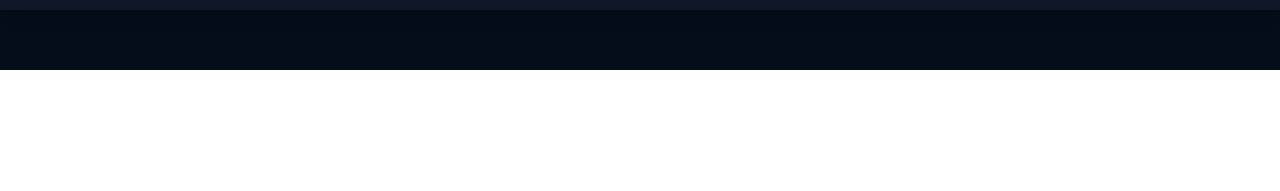
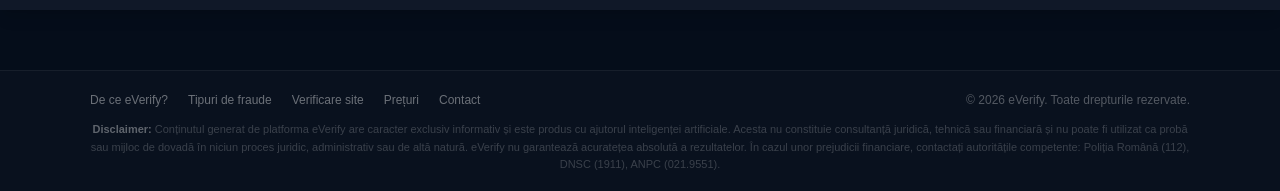
Before and after one commit to everifyro/everify, a Next.js app: page / in a window 1280 px wide. Shown: the part 790-981 px from the top of the page. Before the commit the page ends 860 px from the top, so only its background shows below. Built offline with nearby package versions, Linux system fonts and the light colour scheme; no server answers.

Commit message:
disclaimer global footer, SEO meta tags, pagina de-ce-everify

```diff
--- a/app/layout.tsx
+++ b/app/layout.tsx
@@ -16,8 +16,17 @@ const geistMono = Geist_Mono({
 });
 
 export const metadata: Metadata = {
-  title: "eVerify — Protecție Anti-Scam",
-  description: "Verifică mesaje suspecte cu AI. Protejează-te de scam-uri online.",
+  title: "eVerify — Protecție Anti-Scam România",
+  description: "Verificați mesaje suspecte și site-uri web cu ajutorul inteligenței artificiale. Platforma românească anti-scam cu peste 200 tipuri de fraude documentate.",
+  keywords: "scam, frauda, verificare, anti-scam, Romania, escrocherie, phishing, verificare site",
+  openGraph: {
+    title: "eVerify — Protecție Anti-Scam România",
+    description: "Verificați mesaje suspecte și site-uri web cu ajutorul inteligenței artificiale.",
+    url: "https://everify.ro",
+    siteName: "eVerify",
+    locale: "ro_RO",
+    type: "website",
+  },
 };
 
 export default function RootLayout({
@@ -33,6 +42,33 @@ export default function RootLayout({
       <body className="min-h-full flex flex-col">
         <Header />
         {children}
+
+        {/* Footer Disclaimer Global */}
+        <footer style={{
+          background: 'rgba(5,13,26,0.98)',
+          borderTop: '1px solid rgba(255,255,255,0.06)',
+          padding: '20px 24px',
+          marginTop: 'auto'
+        }}>
+          <div style={{ maxWidth: 1100, margin: '0 auto' }}>
+            <div style={{ display: 'flex', justifyContent: 'space-between', alignItems: 'center', flexWrap: 'wrap', gap: 16, marginBottom: 12 }}>
+              <div style={{ display: 'flex', gap: 20, flexWrap: 'wrap' }}>
+                <a href="/de-ce-everify" style={{ color: 'rgba(255,255,255,0.4)', fontSize: 12, textDecoration: 'none' }}>De ce eVerify?</a>
+                <a href="/scam-types" style={{ color: 'rgba(255,255,255,0.4)', fontSize: 12, textDecoration: 'none' }}>Tipuri de fraude</a>
+                <a href="/check-url" style={{ color: 'rgba(255,255,255,0.4)', fontSize: 12, textDecoration: 'none' }}>Verificare site</a>
+                <a href="/prices" style={{ color: 'rgba(255,255,255,0.4)', fontSize: 12, textDecoration: 'none' }}>Prețuri</a>
+                <a href="/contact" style={{ color: 'rgba(255,255,255,0.4)', fontSize: 12, textDecoration: 'none' }}>Contact</a>
+              </div>
+              <span style={{ fontSize: 12, color: 'rgba(255,255,255,0.3)' }}>
+                © {new Date().getFullYear()} eVerify. Toate drepturile rezervate.
+              </span>
+            </div>
+            <p style={{ fontSize: 11, color: 'rgba(255,255,255,0.2)', margin: 0, lineHeight: 1.6, textAlign: 'center' }}>
+              <strong style={{ color: 'rgba(255,255,255,0.35)' }}>Disclaimer:</strong> Conținutul generat de platforma eVerify are caracter exclusiv informativ și este produs cu ajutorul inteligenței artificiale. Acesta nu constituie consultanță juridică, tehnică sau financiară și nu poate fi utilizat ca probă sau mijloc de dovadă în niciun proces juridic, administrativ sau de altă natură. eVerify nu garantează acuratețea absolută a rezultatelor. În cazul unor prejudicii financiare, contactați autoritățile competente: Poliția Română (112), DNSC (1911), ANPC (021.9551).
+            </p>
+          </div>
+        </footer>
+
         <CookieBanner />
         <EmergencyButton />
       </body>
```
